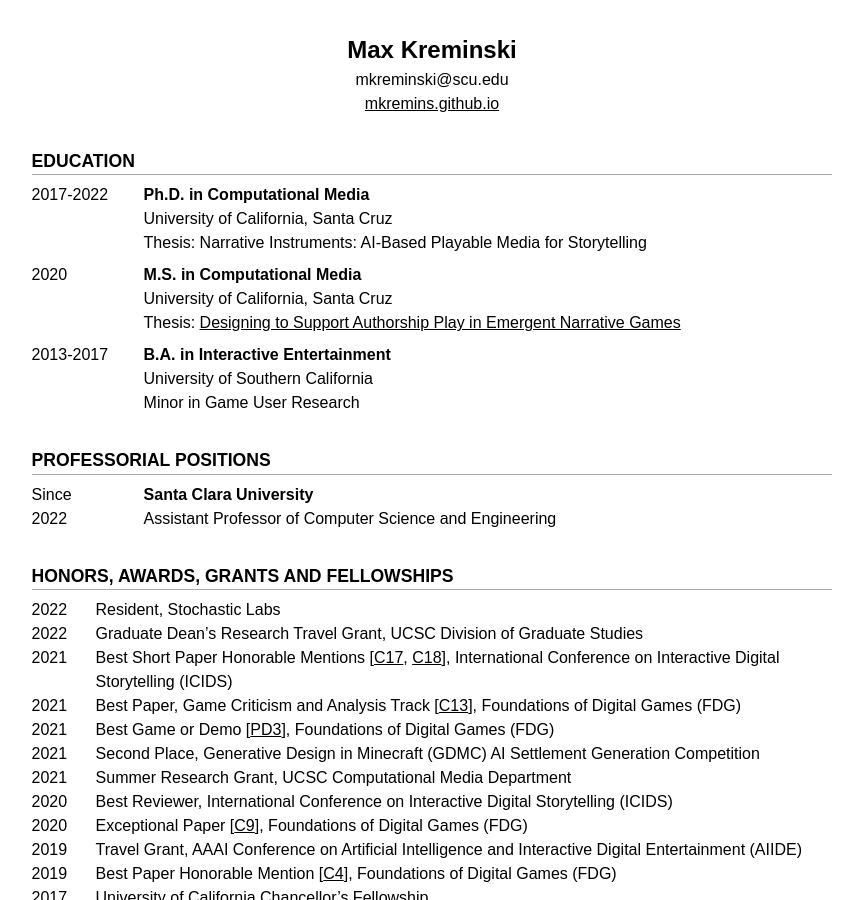
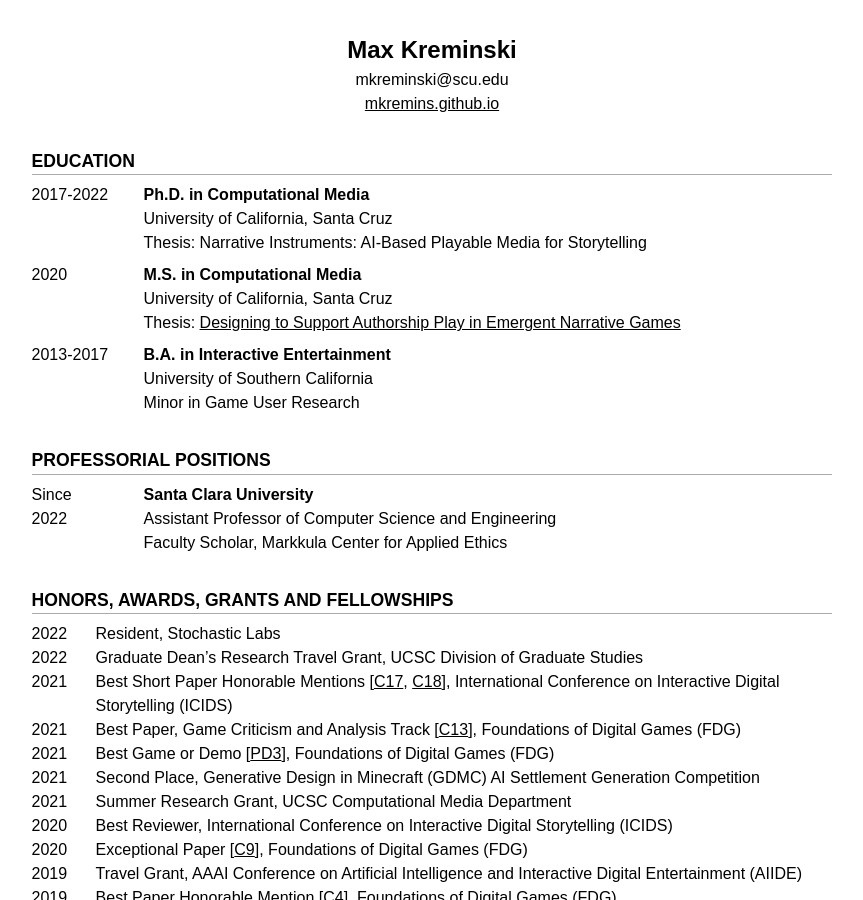
Before and after one commit to mkremins/mkremins.github.io, a Jekyll site: the page built from cv/index.html, in a window 1280 px wide and 900 px high. Shown: the whole window, without its empty margins (208-1071 px from the left). Built offline with Jekyll 4.4.1, drawn with Linux system fonts in a browser that asks for light colours; some web fonts are replaced.

Commit message:
Add Markkula Center affiliation to CV

```diff
--- a/cv/index.html
+++ b/cv/index.html
@@ -99,7 +99,7 @@ layout: null
       <h2>Professorial Positions</h2>
       <div class="dated-entry">
         <div class="dated-date">Since 2022</div>
-        <div class="dated-content"><strong>Santa Clara University</strong><br>Assistant Professor of Computer Science and Engineering
+        <div class="dated-content"><strong>Santa Clara University</strong><br>Assistant Professor of Computer Science and Engineering<br>Faculty Scholar, Markkula Center for Applied Ethics
         </div>
       </div>
     </section>
```
